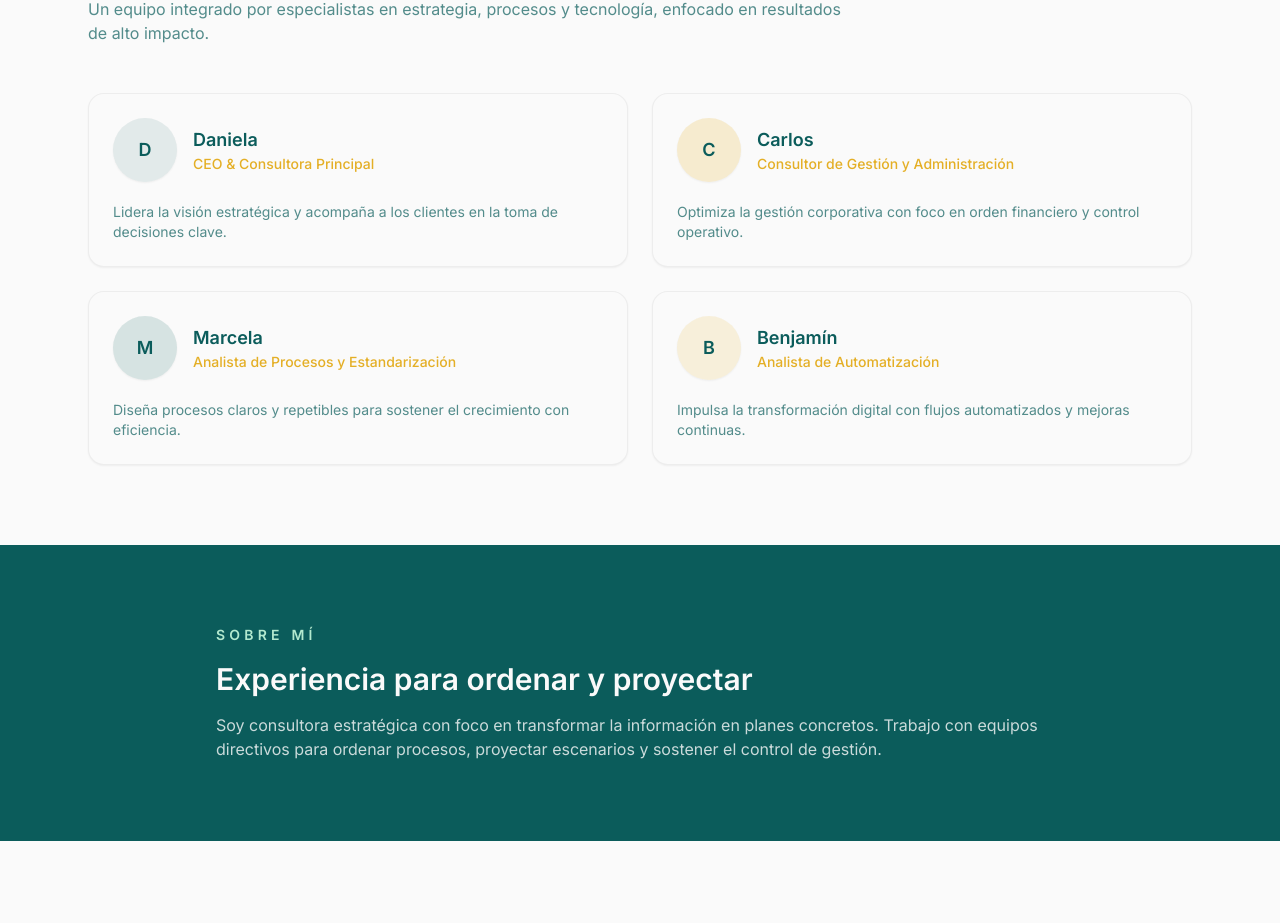
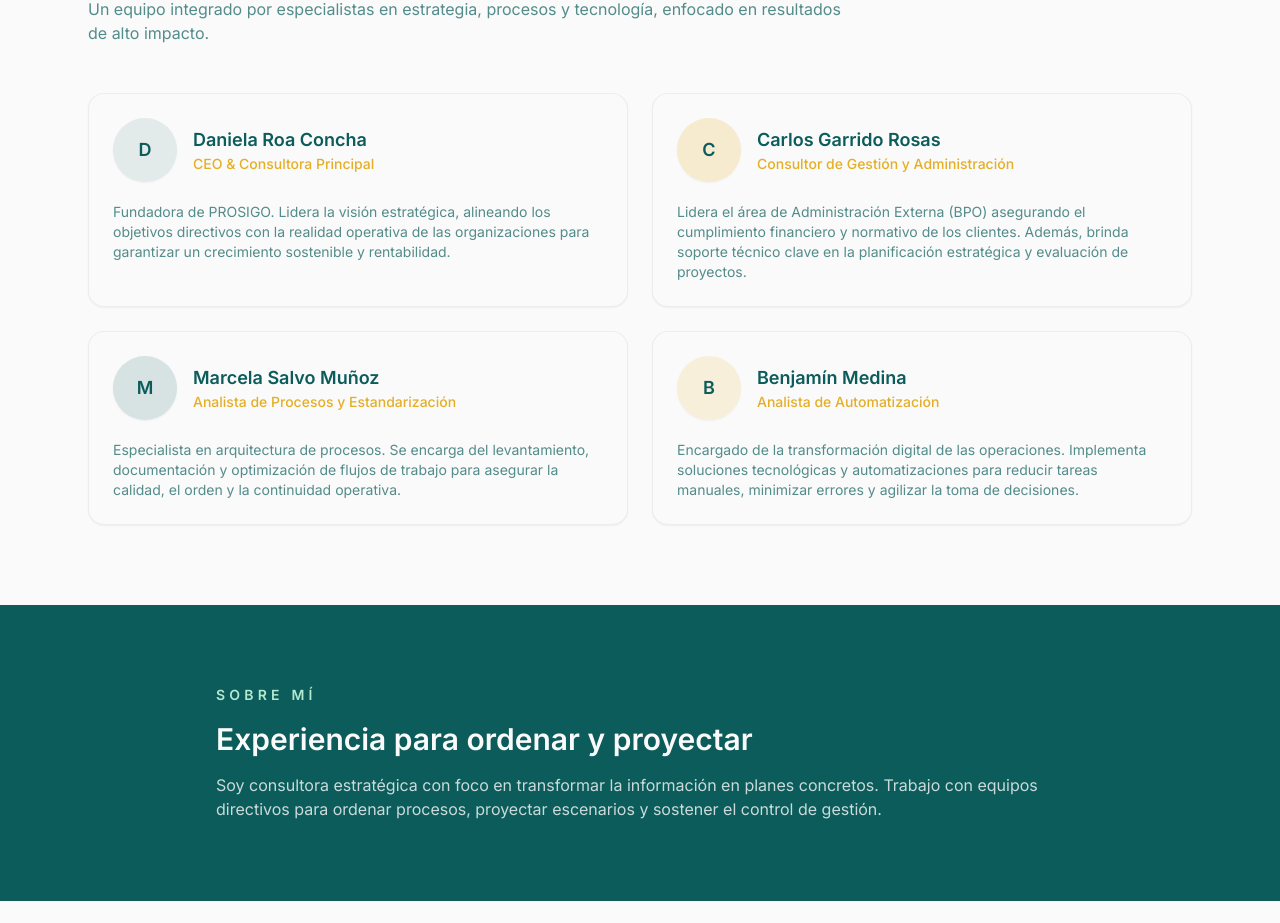
Before and after one commit to medinabenjamin/landing_page_test, a Next.js app: page / in a window 1280 px wide. Shown: the part 4180-5103 px from the top of the page. Built offline with nearby package versions, Linux system fonts and the light colour scheme.

Commit message:
Update team member details

```diff
--- a/src/components/TeamSection.tsx
+++ b/src/components/TeamSection.tsx
@@ -2,28 +2,28 @@ import Reveal from "@/components/motion/Reveal";
 
 const teamMembers = [
   {
-    name: "Daniela",
+    name: "Daniela Roa Concha",
     role: "CEO & Consultora Principal",
     description:
-      "Lidera la visión estratégica y acompaña a los clientes en la toma de decisiones clave."
+      "Fundadora de PROSIGO. Lidera la visión estratégica, alineando los objetivos directivos con la realidad operativa de las organizaciones para garantizar un crecimiento sostenible y rentabilidad."
   },
   {
-    name: "Carlos",
+    name: "Carlos Garrido Rosas",
     role: "Consultor de Gestión y Administración",
     description:
-      "Optimiza la gestión corporativa con foco en orden financiero y control operativo."
+      "Lidera el área de Administración Externa (BPO) asegurando el cumplimiento financiero y normativo de los clientes. Además, brinda soporte técnico clave en la planificación estratégica y evaluación de proyectos."
   },
   {
-    name: "Marcela",
+    name: "Marcela Salvo Muñoz",
     role: "Analista de Procesos y Estandarización",
     description:
-      "Diseña procesos claros y repetibles para sostener el crecimiento con eficiencia."
+      "Especialista en arquitectura de procesos. Se encarga del levantamiento, documentación y optimización de flujos de trabajo para asegurar la calidad, el orden y la continuidad operativa."
   },
   {
-    name: "Benjamín",
+    name: "Benjamín Medina",
     role: "Analista de Automatización",
     description:
-      "Impulsa la transformación digital con flujos automatizados y mejoras continuas."
+      "Encargado de la transformación digital de las operaciones. Implementa soluciones tecnológicas y automatizaciones para reducir tareas manuales, minimizar errores y agilizar la toma de decisiones."
   }
 ];
 
```
